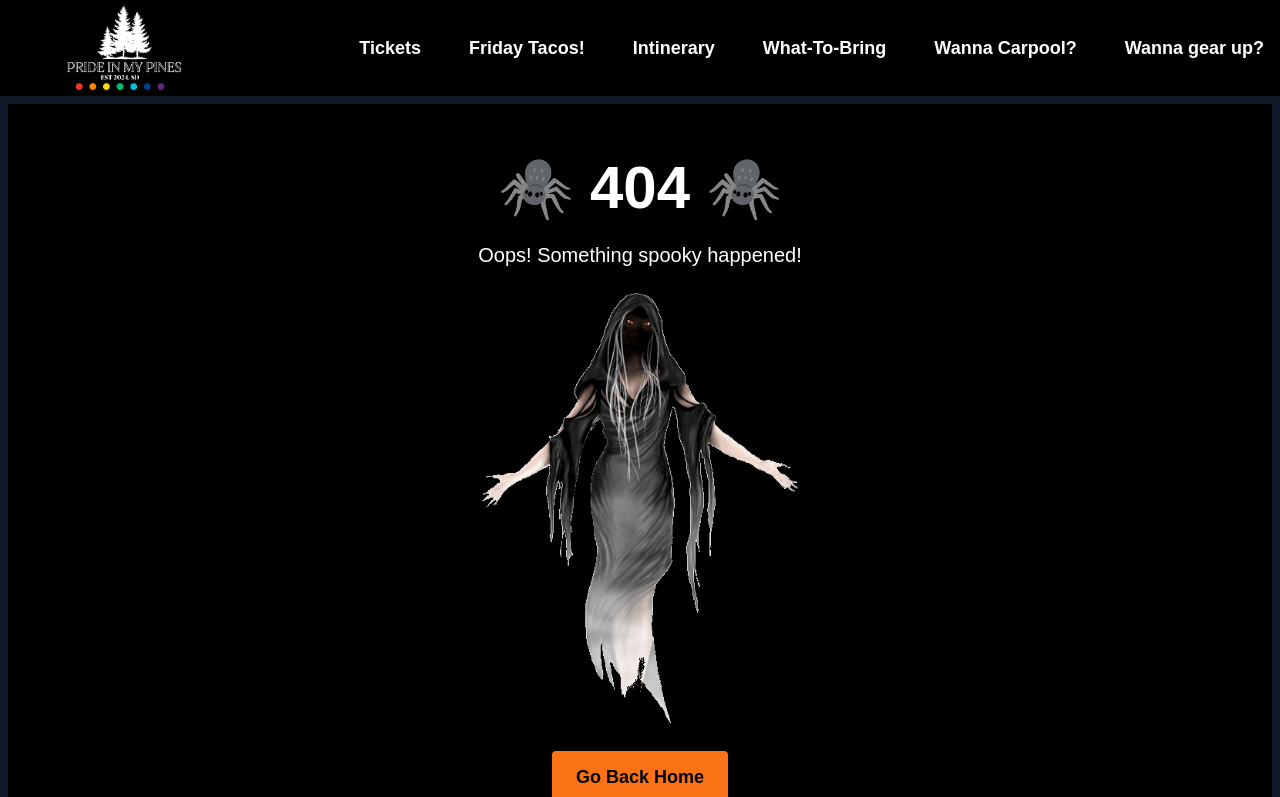
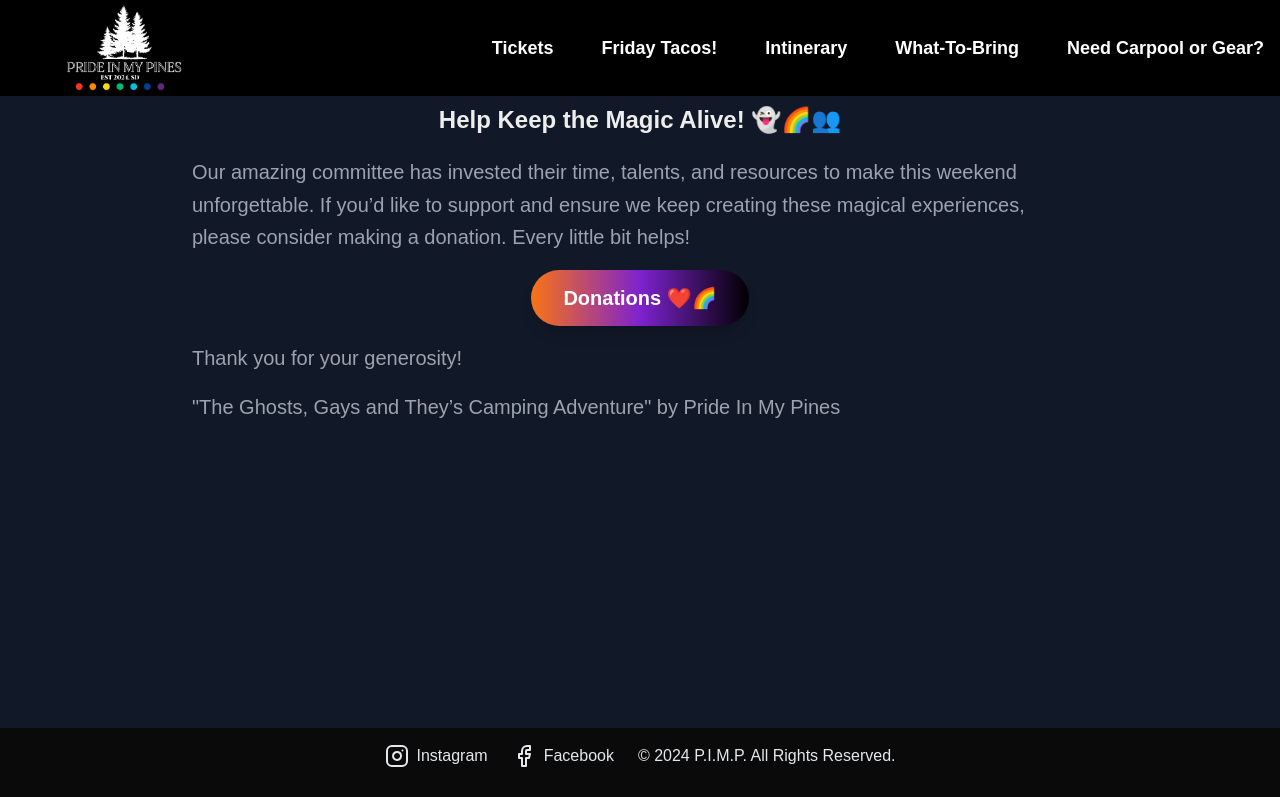
Before and after one commit to lexfm/pride-in-my-pines, a Next.js app: page /contribute in a window 1280 px wide. Before the commit this address had no page. Shown: the top 797 px of the page. Built offline with nearby package versions, Linux system fonts and the light colour scheme.

Commit message:
feat: re-arrrengements and donations page

```diff
--- a/components/header.tsx
+++ b/components/header.tsx
@@ -94,13 +94,13 @@ export default function Header() {
 
           {pathname !== "/carpool" && (
             <Link href="/carpool" className="px-4 py-2 block text-lg font-semibold text-white hover:bg-gradient-to-r hover:from-purple-600 hover:via-black hover:to-orange-600 transition-all duration-300 ease-in-out lg:hover:bg-transparent lg:hover:text-purple-500">
-              Wanna Carpool?
+              Need Carpool or Gear?
             </Link>
           )}
 
-          {pathname !== "/gear" && (
-            <Link href="/gear" className="px-4 py-2 block text-lg font-semibold text-white hover:bg-gradient-to-r hover:from-orange-600 hover:via-black hover:to-purple-800 transition-all duration-300 ease-in-out lg:hover:bg-transparent lg:hover:text-orange-500">
-              Wanna gear up?
+          {pathname !== "/contribute" && (
+            <Link href="/contribute" className="px-4 py-2 block text-lg font-semibold text-white hover:bg-gradient-to-r hover:from-purple-600 hover:via-black hover:to-orange-600 transition-all duration-300 ease-in-out lg:hover:bg-transparent lg:hover:text-purple-500">
+              Help Us Keeping The Magic!
             </Link>
           )}
         </div>
--- a/pages/carpool/index.tsx
+++ b/pages/carpool/index.tsx
@@ -1,3 +1,5 @@
+import Image from "next/image";
+
 
 export default function Carpool() {
     return (
@@ -38,6 +40,61 @@ export default function Carpool() {
                     </p>
                 </div>
             </section>
+            <section className="gear-section pt-4">
+
+                <section className="w-[90vw] sm:w-[90vw] md:w-[80vw] lg:w-[70vw] mx-auto">
+
+                    <h3 className="text-2xl font-extrabold dark:text-white text-center"> Do you need Gear?</h3>
+
+                    <div className="text-gray-400 text-xl leading-relaxed space-y-4 mt-5">
+
+                        <p>
+                            If anyone wants to rent camping gear, please check out REI Rentals.
+                        </p>
+
+                        <p>Here is the link to find the local REI rental to you:
+                            <a
+                                href="https://www.rei.com/stores/rentals?srsltid=AfmBOoq8JDf94-XUZIWGWrhwQhkByyq1O8BQDARksMjdOdRZuPlhucje&fbclid=IwZXh0bgNhZW0CMTAAAR2H6knPK9yeyRtdqKsVHS3vPTkDUEmwqT5wVpxQySntZzhaClgckHtVq5I_aem_QN4flhHERlnr7_-r0OEQ0Q#locations"
+                                target="_blank"
+                                className="text-blue-500 hover:underline ml-2 mr-2"
+                                rel="noopener noreferrer"
+                            >
+                                REI Rentals
+                            </a>
+                        </p>
+                        <p>
+                            We pulled the following information from the San Diego location. Each package is based on 2 day rental for one person. Of course, if you are planning for two people,costs would be different:
+                        </p>
+                    </div>
+                    <div className="payments flex flex-col sm:flex-row justify-center items-center gap-4 mt-4">
+
+
+                        <div className="flex flex-col items-center justify-center">
+                            Simple Option:
+                            <Image
+                                aria-hidden
+                                src="/rentals/simple.png"
+                                alt="Taco Menu"
+                                width={400}
+                                height={400}
+                            />
+                        </div>
+
+                        <div className="flex flex-col items-center justify-center">
+                            Deluxe Option:
+                            <Image
+                                aria-hidden
+                                src="/rentals/deluxe.png"
+                                alt="Taco Menu"
+                                width={400}
+                                height={400}
+                            />
+                        </div>
+
+                    </div>
+                </section>
+
+            </section>
         </main>
     );
 }
--- /dev/null
+++ b/pages/contribute/index.tsx
@@ -0,0 +1,39 @@
+export default function Contribute() {
+    return (
+        <main className="contribute-section">
+
+            <section className="w-[90vw] sm:w-[90vw] md:w-[80vw] lg:w-[70vw] mx-auto">
+
+                <h3 className="text-2xl font-extrabold dark:text-white text-center">  Help Keep the Magic Alive! 👻🌈👥 </h3>
+
+                <div className="text-gray-400 text-xl leading-relaxed space-y-4 mt-5">
+
+                    <p>
+                        Our amazing committee has invested their time, talents, and resources to make this weekend unforgettable. If you’d like to support and ensure we keep creating these magical experiences, please consider making a donation. Every little bit helps!
+                    </p>
+
+                    <div className="payments flex flex-col sm:flex-row justify-center items-center gap-4 mt-4">
+
+                        <div className="text-center">
+                            <a
+                                href="https://buy.stripe.com/9AQ9EvfFnaEob7yeUY"
+                                target="_blank"
+                                rel="noopener noreferrer"
+                                className="inline-block bg-gradient-to-r from-orange-500 via-purple-700 to-black text-white font-bold py-3 px-8 rounded-full shadow-lg hover:bg-gradient-to-r hover:from-purple-700 hover:via-black hover:to-orange-500 transition-colors duration-300 ease-in-out"
+                            >
+                                Donations ❤️🌈
+                            </a>
+                        </div>
+                    </div>
+
+                    <p>Thank you for your generosity!</p>
+
+                    <p>"The Ghosts, Gays and They’s Camping Adventure" by Pride In My Pines</p>
+
+                </div>
+
+            </section>
+
+        </main>
+    );
+}
--- a/pages/gear/index.tsx
+++ /dev/null
@@ -1,61 +0,0 @@
-import Image from "next/image";
-
-export default function Gear() {
-    return (
-        <main className="gear-section">
-
-            <section className="w-[90vw] sm:w-[90vw] md:w-[80vw] lg:w-[70vw] mx-auto">
-
-                <h3 className="text-2xl font-extrabold dark:text-white text-center"> Do you need Gear "The Ghosts, Gays, and Theys Outdoor Adventure" 👻🌈👥 ?</h3>
-
-                <div className="text-gray-400 text-xl leading-relaxed space-y-4 mt-5">
-
-                    <p>
-                        If anyone wants to rent camping gear, please check out REI Rentals.
-                    </p>
-
-                    <p>Here is the link to find the local REI rental to you:
-                        <a
-                            href="https://www.rei.com/stores/rentals?srsltid=AfmBOoq8JDf94-XUZIWGWrhwQhkByyq1O8BQDARksMjdOdRZuPlhucje&fbclid=IwZXh0bgNhZW0CMTAAAR2H6knPK9yeyRtdqKsVHS3vPTkDUEmwqT5wVpxQySntZzhaClgckHtVq5I_aem_QN4flhHERlnr7_-r0OEQ0Q#locations"
-                            target="_blank"
-                            className="text-blue-500 hover:underline ml-2 mr-2"
-                            rel="noopener noreferrer"
-                        >
-                            REI Rentals
-                        </a>
-                    </p>
-                    <p>
-                        We pulled the following information from the San Diego location. Each package is based on 2 day rental for one person. Of course, if you are planning for two people,costs would be different:
-                    </p>
-                </div>
-                <div className="payments flex flex-col sm:flex-row justify-center items-center gap-4 mt-4">
-
-
-                    <div className="flex flex-col items-center justify-center">
-                        Simple Option:
-                        <Image
-                            aria-hidden
-                            src="/rentals/simple.png"
-                            alt="Taco Menu"
-                            width={400}
-                            height={400}
-                        />
-                    </div>
-
-                    <div className="flex flex-col items-center justify-center">
-                        Deluxe Option:
-                        <Image
-                            aria-hidden
-                            src="/rentals/deluxe.png"
-                            alt="Taco Menu"
-                            width={400}
-                            height={400}
-                        />
-                    </div>
-
-                </div>
-            </section>
-
-        </main>
-    );
-}
```
Also changed, not shown: api/lib/getImages.ts (renamed from pages/api/lib/getImages.ts), api/lib/useScroll.ts (renamed from pages/api/lib/useScroll.ts).
